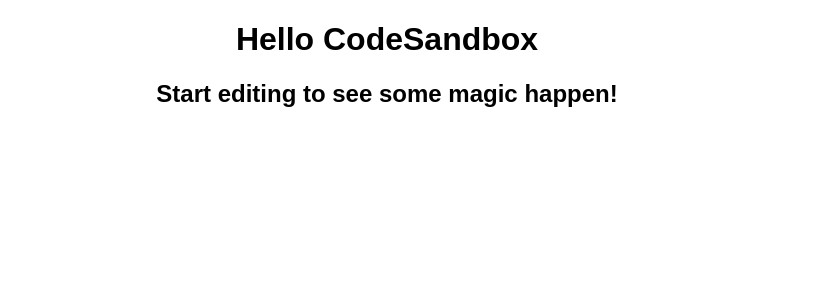
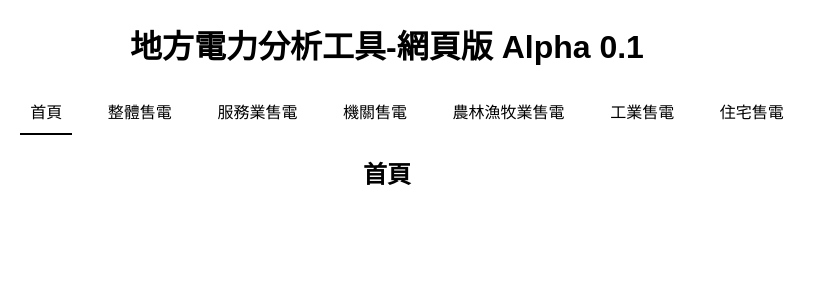
Before and after one commit to andyubird/leat-web-alpha, a React (Create React App) app: page / in a window 1280 px wide. Shown: the top 300 px of the page, without its empty margins (253-1067 px from the left). Built offline with nearby package versions, Linux system fonts and the light colour scheme.

Commit message:
Added Navbar

```diff
--- a/package.json
+++ b/package.json
@@ -7,7 +7,9 @@
   "dependencies": {
     "react": "17.0.2",
     "react-dom": "17.0.2",
-    "react-scripts": "4.0.0"
+    "react-router-dom": "5.2.1",
+    "react-scripts": "4.0.0",
+    "styled-components": "5.3.1"
   },
   "devDependencies": {
     "@babel/runtime": "7.13.8",
--- a/src/App.js
+++ b/src/App.js
@@ -1,10 +1,79 @@
 import "./styles.css";
+import {
+  BrowserRouter as Router,
+  Switch,
+  Route,
+  NavLink
+} from "react-router-dom";
+import Overall from "./Overall/Overall.js";
+import Home from "./Home/Home.js";
+import styled from "styled-components";
+
+const NavUnlisted = styled.ul`
+  //display: flex;
+  text-align:justify a {
+    text-decoration: none;
+  }
+
+  li {
+    color: black;
+    margin: 0 0.8rem;
+    padding: 10px;
+    //font-size: 1.3rem;
+    //position: relative;
+    //list-style: none;
+    display: inline-block;
+  }
+
+  .current {
+    li {
+      border-bottom: 2px solid black;
+    }
+  }
+`;
 
 export default function App() {
   return (
     <div className="App">
-      <h1>Hello CodeSandbox</h1>
-      <h2>Start editing to see some magic happen!</h2>
+      <h1>地方電力分析工具-網頁版 Alpha 0.1</h1>
+      <Router>
+        <div>
+          <NavUnlisted>
+            <NavLink to="/" activeClassName="current" exact>
+              <li>首頁</li>
+            </NavLink>
+            <NavLink to="/overall" activeClassName="current" exact>
+              <li>整體售電</li>
+            </NavLink>
+            <NavLink to="/overall" activeClassName="current" exact>
+              <li>服務業售電</li>
+            </NavLink>
+            <NavLink to="/overall" activeClassName="current" exact>
+              <li>機關售電</li>
+            </NavLink>
+            <NavLink to="/overall" activeClassName="current" exact>
+              <li>農林漁牧業售電</li>
+            </NavLink>
+            <NavLink to="/overall" activeClassName="current" exact>
+              <li>工業售電</li>
+            </NavLink>
+            <NavLink to="/overall" activeClassName="current" exact>
+              <li>住宅售電</li>
+            </NavLink>
+          </NavUnlisted>
+
+          {/* A <Switch> looks through its children <Route>s and
+            renders the first one that matches the current URL. */}
+          <Switch>
+            <Route path="/overall">
+              <Overall />
+            </Route>
+            <Route path="/">
+              <Home />
+            </Route>
+          </Switch>
+        </div>
+      </Router>
     </div>
   );
 }
--- /dev/null
+++ b/src/Home/Home.js
@@ -0,0 +1,7 @@
+export default function Home() {
+  return (
+    <div>
+      <h2>首頁</h2>
+    </div>
+  );
+}
--- /dev/null
+++ b/src/Overall/Overall.js
@@ -0,0 +1,7 @@
+export default function Overall() {
+  return (
+    <div>
+      <h2>整體售電分析</h2>
+    </div>
+  );
+}
```
